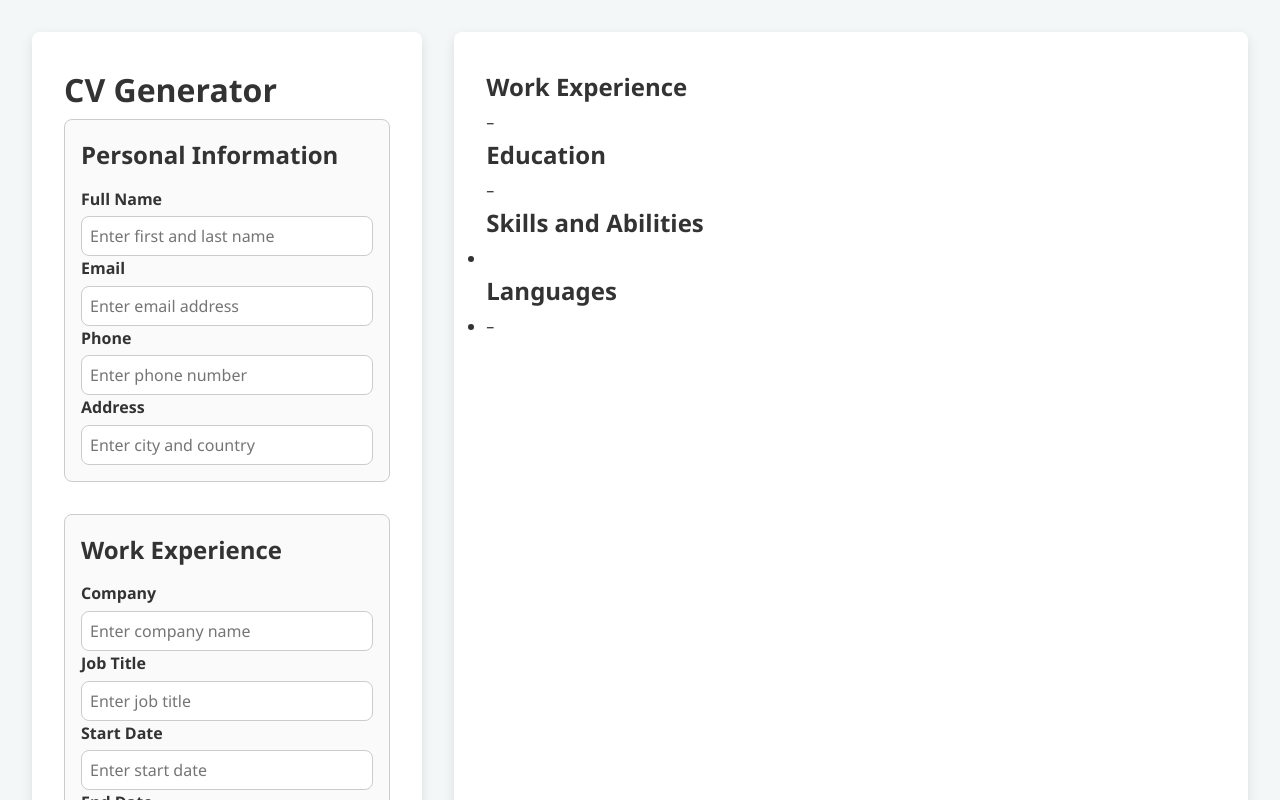
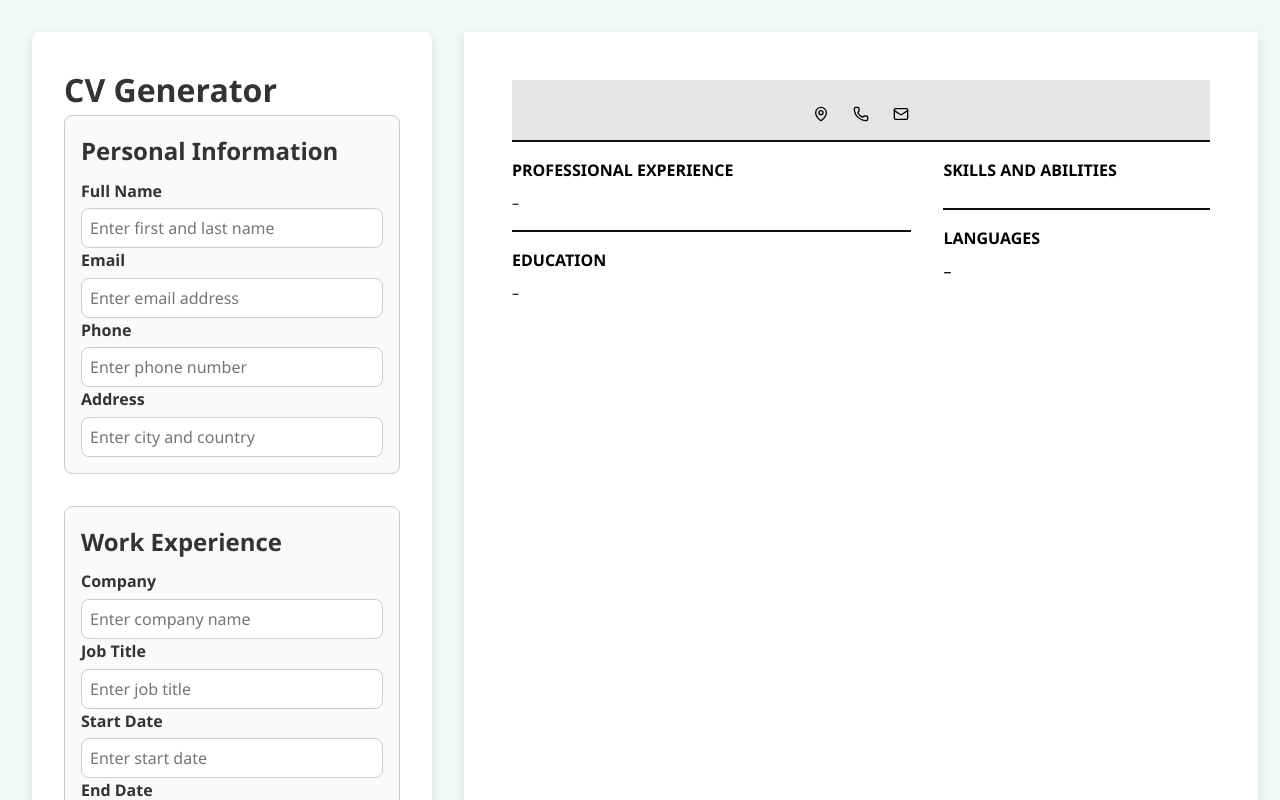
Before and after one commit to dlastic/cv-application, a React (Vite) app: page / in a window 1280 px wide. Shown: the top 800 px of the page. Built offline with nearby package versions, Linux system fonts and the light colour scheme.

Commit message:
Add CV display styling

```diff
--- a/package.json
+++ b/package.json
@@ -10,6 +10,7 @@
     "preview": "vite preview"
   },
   "dependencies": {
+    "lucide-react": "^0.546.0",
     "react": "^19.1.1",
     "react-dom": "^19.1.1"
   },
--- a/src/App.css
+++ b/src/App.css
@@ -6,18 +6,26 @@
   --color-card-bg: #fafafa;
   --color-preview-card-bg: #e5e5e5;
   --color-border: #ccc;
+  --color-cv-text: #000;
+  --color-cv-border: #111;
   --color-text: #333;
 
-  --space-xs: 0.25rem;
-  --space-sm: 0.5rem;
+  --space-xxs: 0.25rem;
+  --space-xs: 0.5rem;
+  --space-sm: 0.75rem;
   --space-md: 1rem;
-  --space-lg: 2rem;
-  --space-xl: 3rem;
+  --space-lg: 1.5rem;
+  --space-xl: 2rem;
+  --space-xxl: 3rem;
 
-  --font-sm: 0.9rem;
+  --font-xs: 0.75rem;
+  --font-sm: 0.875rem;
   --font-md: 1rem;
   --font-lg: 1.25rem;
   --font-xl: 1.5rem;
+  --font-2xl: 2rem;
+  --font-3xl: 2.5rem;
+  --font-4xl: 3rem;
 
   --border-radius: 8px;
 }
@@ -35,19 +43,12 @@ body {
   color: var(--color-text);
 }
 
-h1,
-h2,
-h3,
-h4 {
-  margin-bottom: var(--space-xs);
-}
-
 button {
   cursor: pointer;
   font-family: inherit;
   border: none;
   border-radius: var(--border-radius);
-  padding: var(--space-sm) var(--space-md);
+  padding: var(--space-xs) var(--space-md);
   background-color: var(--color-primary);
   color: white;
   transition: background 0.2s ease;
@@ -60,27 +61,33 @@ button:hover {
 .App {
   display: flex;
   margin: auto;
-  gap: var(--space-lg);
-  padding: var(--space-lg);
+  gap: var(--space-xl);
+  padding: var(--space-xl);
   max-width: 1500px;
 }
 
 .edit-section,
 .preview-section {
   background-color: var(--color-section-bg);
-  padding: var(--space-lg);
-  border-radius: var(--border-radius);
   box-shadow: 0 4px 12px rgba(0, 0, 0, 0.1);
 }
 
 .edit-section {
+  min-width: 400px;
+  border-radius: var(--border-radius);
+  padding: var(--space-xl);
   flex: 1;
 }
 
 .preview-section {
+  padding: var(--space-xxl);
+  color: var(--color-cv-text);
   height: 297mm;
+  max-height: 297mm;
+  min-height: 297mm;
   width: 210mm;
-
+  max-width: 210mm;
+  min-width: 210mm;
 }
 
 .personal-info,
@@ -90,8 +97,8 @@ button:hover {
 .languages-list {
   display: flex;
   flex-direction: column;
-  gap: var(--space-sm);
-  margin-bottom: var(--space-lg);
+  gap: var(--space-xs);
+  margin-bottom: var(--space-xl);
   padding: var(--space-md);
   border: 1px solid var(--color-border);
   border-radius: var(--border-radius);
@@ -101,7 +108,7 @@ button:hover {
 label {
   display: block;
   font-weight: 600;
-  margin-bottom: var(--space-xs);
+  margin-bottom: var(--space-xxs);
 }
 
 input[type="text"],
@@ -111,7 +118,7 @@ select,
 textarea {
   font-family: inherit;
   width: 100%;
-  padding: var(--space-sm);
+  padding: var(--space-xs);
   border: 1px solid var(--color-border);
   border-radius: var(--border-radius);
   font-size: var(--font-md);
@@ -134,27 +141,71 @@ textarea:focus {
   outline: none;
 }
 
-.cv-display h2 {
-  color: var(--color-primary);
-  margin-bottom: var(--space-md);
+.cv-header {
+  text-align: center;
+  padding: var(--space-md);
+  border-bottom: 2px solid var(--color-cv-border);
+  background-color: var(--color-preview-card-bg);
 }
 
-.cv-display .personal-info,
-.cv-display .experience-list,
-.cv-display .education-list,
-.cv-display .skills-list,
-.cv-display .languages-list {
-  margin-bottom: var(--space-md);
+.info {
+  display: flex;
+  flex-direction: column;
+  gap: var(--space-xs);
+  align-items: center;
 }
 
-.cv-display .experience-item,
-.cv-display .education-item {
-  margin-bottom: var(--space-sm);
-  padding: var(--space-sm);
-  background-color: var(--color-preview-card-bg);
-  border-radius: var(--border-radius);
+.contact-info {
+  display: flex;
+  gap: 1.5rem;
 }
 
-.cv-display ul {
+.contact-info p {
+  font-weight: 500;
+  display: flex;
+  align-items: center;
+  gap: 6px;
+  margin: 2px 0;
+}
+
+.info h1 {
+  font-size: 1.8rem;
+}
+
+.cv-main {
+  display: grid;
+  grid-template-columns: 3fr 2fr;
+  gap: 2rem;
+}
+
+.cv h2 {
+  font-size: 1rem;
+  margin-bottom: 0.5rem;
+  text-transform: uppercase;
+}
+
+.cv h3 {
+  font-weight: 400;
+  font-style: italic;
+}
+
+.cv-date {
+  font-size: var(--font-sm);
+}
+
+.cv-experience,
+.cv-skills {
+  border-bottom: 2px solid var(--color-cv-border);
+  padding-bottom: var(--space-md);
+}
+
+.cv-experience,
+.cv-education,
+.cv-skills,
+.cv-languages {
+  margin-top: var(--space-md);
+}
+
+.cv ul {
   list-style: none;
 }
--- a/src/components/CVDisplay.jsx
+++ b/src/components/CVDisplay.jsx
@@ -1,4 +1,5 @@
 import "../styles/CVDisplay.css";
+import { MapPin, Phone, Mail } from "lucide-react";
 
 export default function CVDisplay({
   info,
@@ -21,9 +22,18 @@ export default function CVDisplay({
         <div className="info">
           <h1>{info.name}</h1>
           <div className="contact-info">
-            <p>{info.address}</p>
-            <p>{info.phone}</p>
-            <p>{info.email}</p>
+            <p>
+              <MapPin size={16} className="inline mr-1" />
+              {info.address}
+            </p>
+            <p>
+              <Phone size={16} className="inline mr-1" />
+              {info.phone}
+            </p>
+            <p>
+              <Mail size={16} className="inline mr-1" />
+              {info.email}
+            </p>
           </div>
         </div>
       </header>
@@ -31,12 +41,12 @@ export default function CVDisplay({
       <main className="cv-main">
         <section className="left-column">
           <div className="cv-experience">
-            <h2>Work Experience</h2>
+            <h2>Professional Experience</h2>
             {experiences.map((exp) => (
               <div key={exp.id} className="experience-item">
                 <h3>{exp.jobTitle}</h3>
                 <h4>{exp.company}</h4>
-                <p>
+                <p className="cv-date">
                   {exp.startDate} – {exp.endDate}
                 </p>
                 <p>{exp.description}</p>
@@ -50,7 +60,7 @@ export default function CVDisplay({
               <div key={edu.id} className="education-item">
                 <h3>{edu.degree}</h3>
                 <h4>{edu.institution}</h4>
-                <p>
+                <p className="cv-date">
                   {edu.startDate} – {edu.endDate}
                 </p>
                 <p>{edu.description}</p>
```
Also changed, not shown: 1 other file (tests, documents, lock files or other folders).
